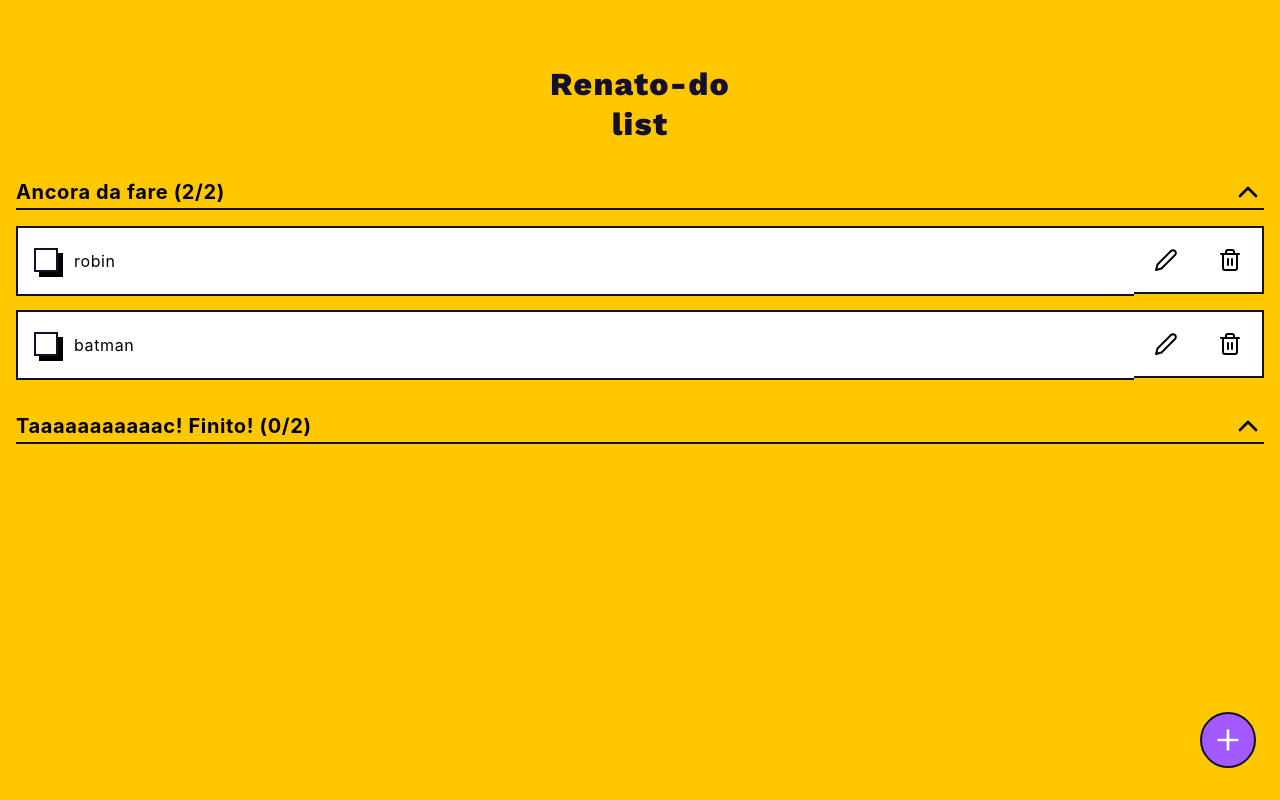
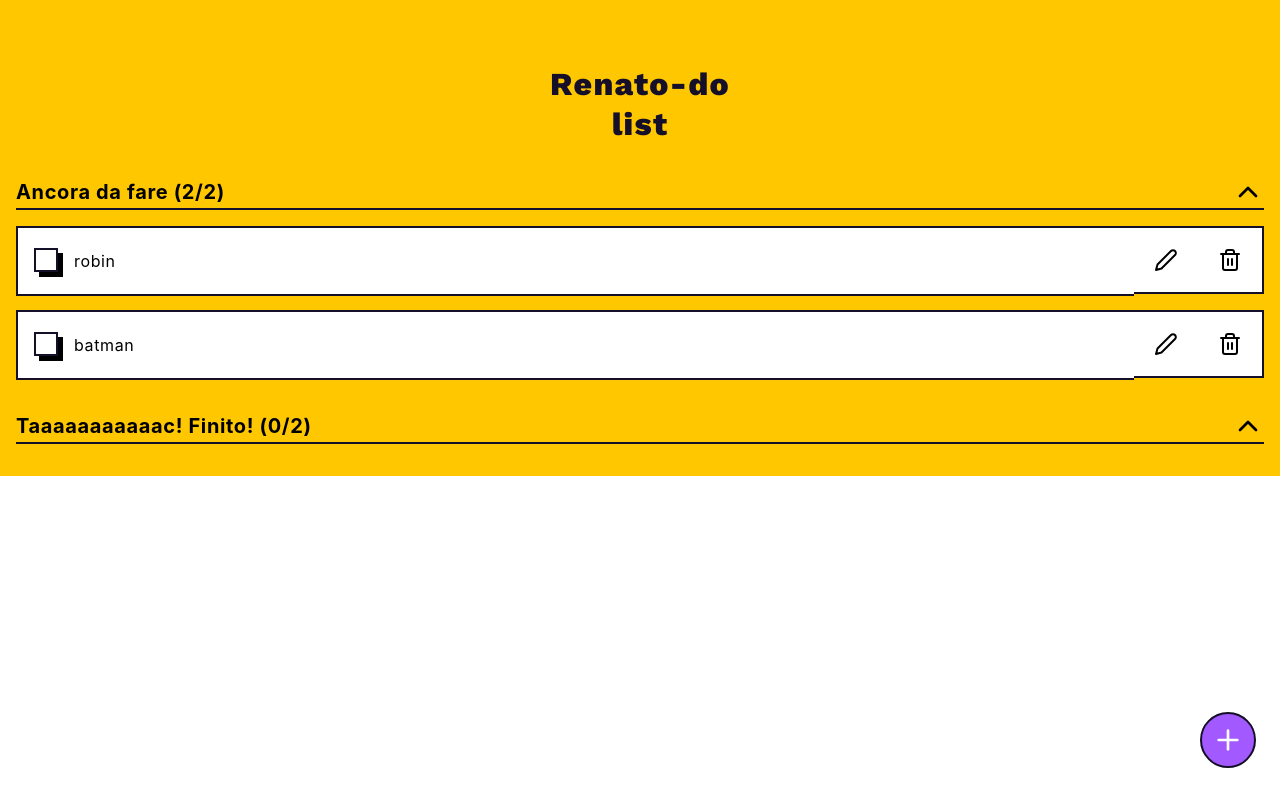
Before and after one commit to MarcoMaz/renato-do-list, a React (Create React App) app: page /main in a window 1280 px wide. Built offline with nearby package versions, Linux system fonts and the light colour scheme.

Commit message:
fix( mainview ): fix overflow

```diff
--- a/src/styles/basics.scss
+++ b/src/styles/basics.scss
@@ -110,12 +110,10 @@ figure {
   background: $supernova;
   display: flex;
   flex-direction: column;
-  height: 100vh;
-  padding: 0 1rem;
+  padding: 2rem 1rem;
 
   &__headline {
-    margin-bottom: 2rem;
-    margin-top: 4rem;
+    margin: 2rem auto;
     max-width: 12rem;
   }
 
```
